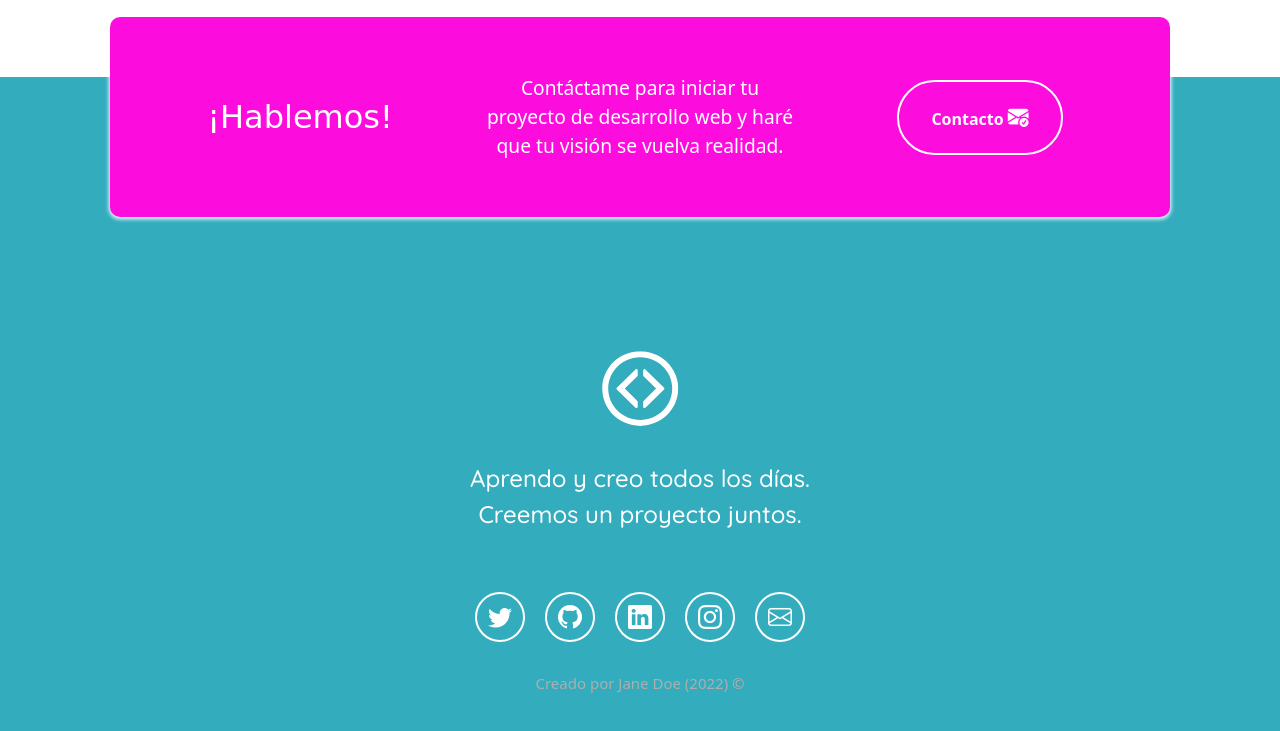
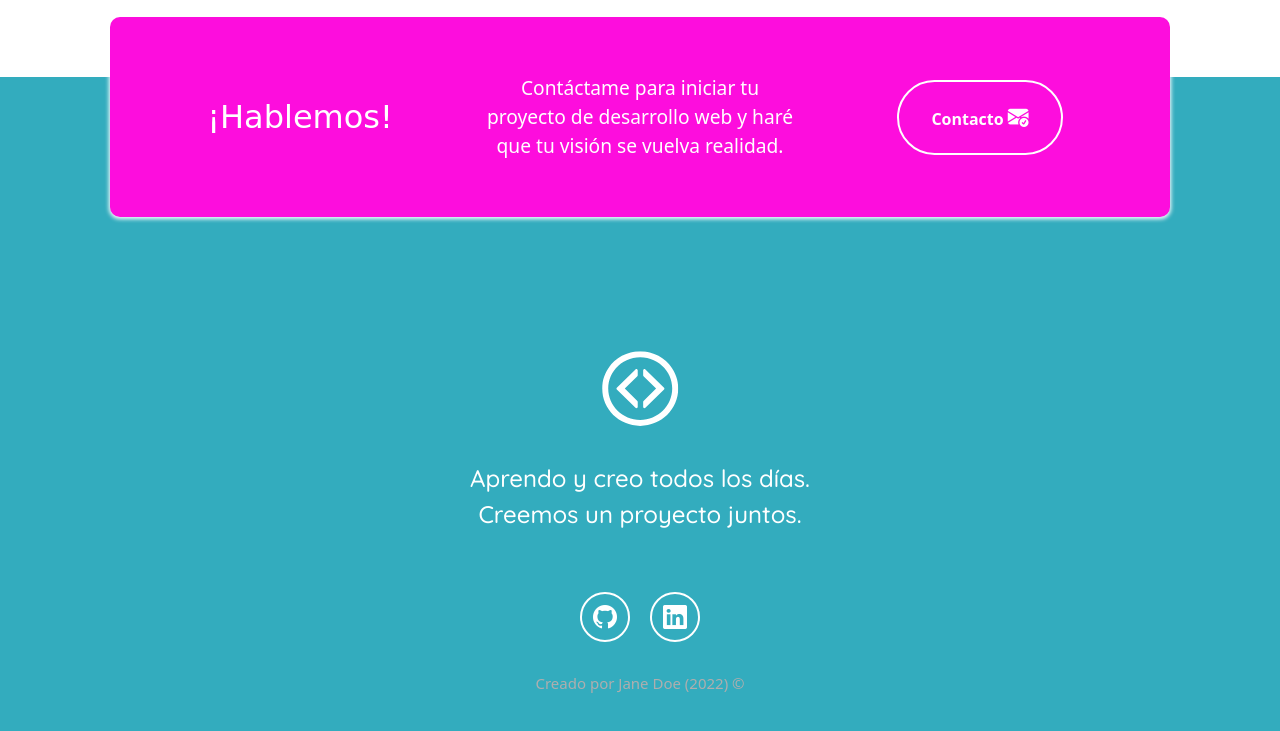
Before and after one commit to Esmeralda-GH/Portafolio-Esmeralda-Gonzalez, a plain HTML site: page index.html in a window 1280 px wide. Shown: the part 3190-3921 px from the top of the page. Drawn offline with nearby package versions, Linux system fonts and the light colour scheme; a web font is replaced by a local one.

Commit message:
Add files via upload

```diff
--- a/index.html
+++ b/index.html
@@ -318,7 +318,7 @@
               Contáctame para iniciar tu proyecto de desarrollo web y haré que tu visión se vuelva realidad.
             </div>
             <div class="col-12 col-md-4">
-              <a href="mailto:janedoe@micorreo.com">
+              <a href="esmeralda.glz.hdz.2001@gmail.com>" target="_blank">
                 <button type="button">
                   Contacto
                   <i class="bi bi-envelope-check-fill"></i>
@@ -335,21 +335,24 @@
       <img class="footer-logo" src="imagenes/icono-blanco.svg" alt="Logo del portafolio">
       <p class="footer-texto text-center">Aprendo y creo todos los días.<br>Creemos un proyecto juntos.</p>
       <div class="iconos-redes-sociales d-flex flex-wrap align-items-center justify-content-center">
-        <a href="#" target="_blank" rel="noopener noreferrer">
+       <!-- <a href="#" target="_blank" rel="noopener noreferrer">
           <i class="bi bi-twitter"></i>
         </a>
-        <a href="#" target="_blank" rel="noopener noreferrer">
+      -->
+        <a href="https://github.com/Esmeralda-GH" target="_blank" rel="noopener noreferrer">
           <i class="bi bi-github"></i>
         </a>
         <a href="https://www.linkedin.com/in/mar%C3%ADa-esmeralda-gonz%C3%A1lez-hern%C3%A1ndez-1ab953299/" target="_blank" rel="noopener noreferrer">
           <i class="bi bi-linkedin"></i>
         </a>
-        <a href="#" target="_blank" rel="noopener noreferrer">
+       <!-- <a href="#" target="_blank" rel="noopener noreferrer">
           <i class="bi bi-instagram"></i>
         </a>
-        <a href="mailto:janedoe@micorreo.com" target="_blank" rel="noopener noreferrer">
+
+        <a href="https://myaccount.google.com/?utm_source=OGB&utm_medium=app&authuser=0" target="_blank" rel="noopener noreferrer">
           <i class="bi bi-envelope"></i>
         </a>
+      -->
       </div>
       <div class="derechos-de-autor">Creado por Jane Doe (2022) &#169;</div>
     </footer>
```
